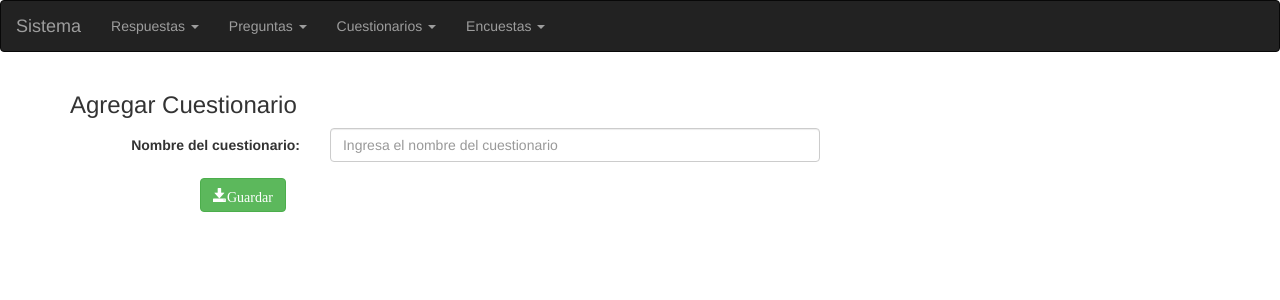
After one commit to elxris/uam-se-project, a CodeIgniter app: page /uam-se-project/cuestionario/agregar in a window 1280 px wide. The commit adds this page. Shown: the top 300 px of the page. Run offline with CodeIgniter, Linux system fonts and the light colour scheme.

Commit message:
Creación del controlador para los Cuestionarios

```diff
--- a/application/config/config.php
+++ b/application/config/config.php
@@ -22,7 +22,7 @@
 | a PHP script and you can easily do that on your own.
 |
 */
-$config['base_url'] = '';
+$config['base_url'] = '//localhost/uam-se-project/';
 
 /*
 |--------------------------------------------------------------------------
@@ -34,7 +34,7 @@ $config['base_url'] = '';
 | variable so that it is blank.
 |
 */
-$config['index_page'] = 'index.php';
+$config['index_page'] = '';
 
 /*
 |--------------------------------------------------------------------------
--- a/application/config/database.php
+++ b/application/config/database.php
@@ -49,7 +49,7 @@ $active_group = 'default';
 $active_record = TRUE;
 
 $db['default']['hostname'] = 'localhost';
-$db['default']['username'] = '';
+$db['default']['username'] = 'root';
 $db['default']['password'] = '';
 $db['default']['database'] = 'encuestas';
 $db['default']['dbdriver'] = 'mysqli';
--- /dev/null
+++ b/application/controllers/cuestionario.php
@@ -0,0 +1,32 @@
+<?php if ( ! defined('BASEPATH')) exit('No direct script access allowed');
+
+class Cuestionario extends CI_Controller {
+
+    function __construct() {
+        parent::__construct();
+        $this->load->helper('url');
+        $this->load->model('modelo_cuestionario');
+    }
+
+    public function index(){
+        /*$this->load->view('welcome_message');*/
+        $this->load->view('headers');
+        $this->load->view('navbar');
+        $this->load->view('footer');
+    }
+
+    function agregar(){
+        $this->load->view('headers');
+        $this->load->view('navbar');
+        $this->load->view('cuestionario/vistaAgregar');
+        $this->load->view('footer');
+    }
+
+    function guardar(){
+        $data = array(
+            'nombreCuestionario' => $this->input->post('nombreCuestionario', TRUE)
+        );
+        $this->modelo_cuestionario->guardarCuestionario($data);
+        redirect('cuestionario/agregar');
+    }
+}
--- /dev/null
+++ b/application/models/modelo_cuestionario.php
@@ -0,0 +1,12 @@
+<?php if ( ! defined('BASEPATH')) exit('No direct script access allowed');
+
+class modelo_cuestionario extends CI_Model{
+    function __construct() {
+        parent::__construct();
+        $this->load->database();
+    }
+
+    function guardarCuestionario($data){
+        $this->db->insert('cuestionario', $data);
+    }
+}
--- /dev/null
+++ b/application/views/cuestionario/vistaAgregar.php
@@ -0,0 +1,20 @@
+<div class="container">
+  <div class="row">
+    <div class="col-md-8">
+      <h3>Agregar Cuestionario</h3>
+        <form class="form-horizontal" role="form" id="form" name="form" action="<?=base_url()?>cuestionario/guardar" method="POST">
+          <div class="form-group">
+            <label form="inputEmail3" class="col-sm-4 control-label">Nombre del cuestionario:  </label>
+            <div class="col-sm-8">
+              <input type="text" class="form-control" id="nombreCuestionario" name="nombreCuestionario" placeholder="Ingresa el nombre del cuestionario">
+            </div>
+          </div>
+            <div class="form-group">
+              <div class="col-sm-offset-2 col-sm-10">
+                <button type="submit" class="btn btn-success glyphicon glyphicon-save" aria-heidden="true" id="guardar" name="guardar">Guardar</button>
+              </div>
+            </div>
+        </form>
+    </div>
+  </div>
+</div>
--- a/application/views/navbar.php
+++ b/application/views/navbar.php
@@ -20,9 +20,9 @@
       </li>
       <li class="dropdown"><a class="dropdown-toggle" data-toggle="dropdown" href="#">Cuestionarios <span class="caret"></span></a>
         <ul class="dropdown-menu">
-          <li><a href="#">Agregar Cuestionario</a></li>
-          <li><a href="#">Modificar Cuestionario</a></li>
-          <li><a href="#">Eliminar Cuestionario</a></li>
+          <li><a class="glyphicon glyphicon-plus" aria-heidden="true" href="cuestionario/agregar">Agregar Cuestionario</a></li>
+          <li><a class="glyphicon glyphicon-pencil" aria-heidden="true" href="#">Editar Cuestionario</a></li>
+          <li><a class="glyphicon glyphicon-remove" aria-heidden="true" href="#">Eliminar Cuestionario</a></li>
         </ul>
       </li>
       <li class="dropdown"><a class="dropdown-toggle" data-toggle="dropdown" href="#">Encuestas <span class="caret"></span></a>
```
